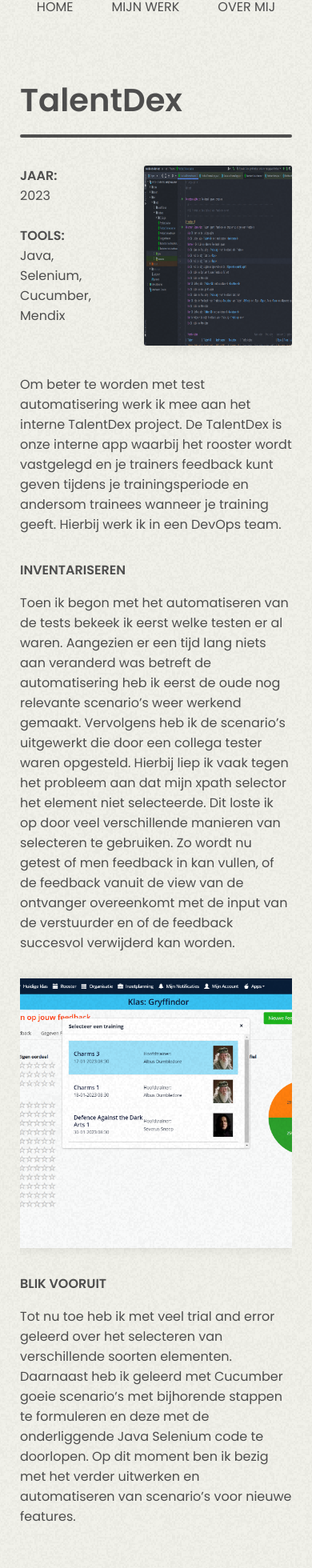
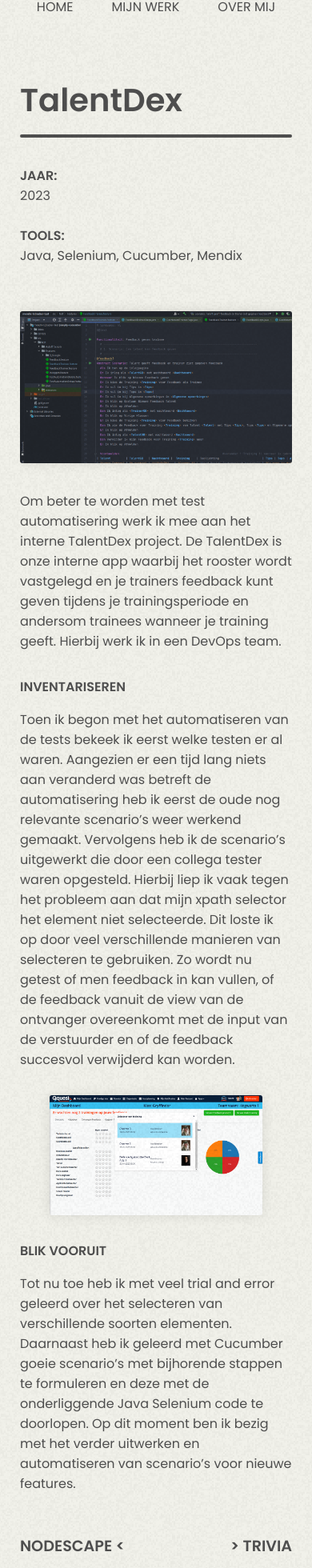
Before and after one commit to TvdH-UX/portfolio, a React (Create React App) app: page /mijnwerk/talentdex in a window 390 px wide. Shown: the part 36-1996 px from the top of the page at 80% size. Built offline with nearby package versions, Linux system fonts and the light colour scheme.

Commit message:
Project pages mobile responsive

```diff
--- a/src/components/Project.module.css
+++ b/src/components/Project.module.css
@@ -104,3 +104,24 @@
   padding-left: 1.3rem;
   padding-right: 0.3rem;
 }
+
+@media all and (max-width: 420px) {
+  .headerSection {
+    grid-template-columns: 1fr;
+    grid-template-rows: 1fr auto;
+  }
+
+  .contentSection img {
+    width: auto;
+    height: 150px;
+    margin-top: 1rem;
+  }
+
+  .navSection {
+    margin-top: 2rem;
+  }
+
+  .navSection h3 {
+    font-size: 1.2rem;
+  }
+}
```
